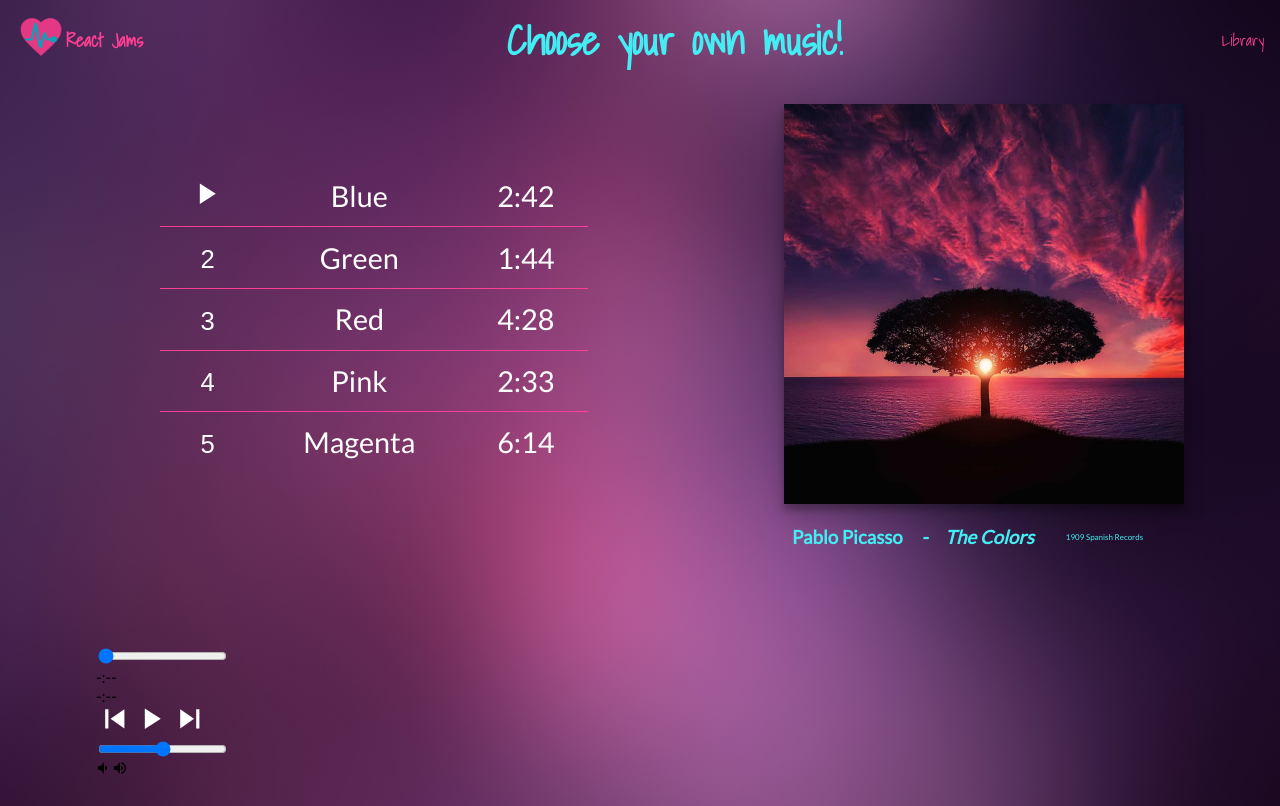
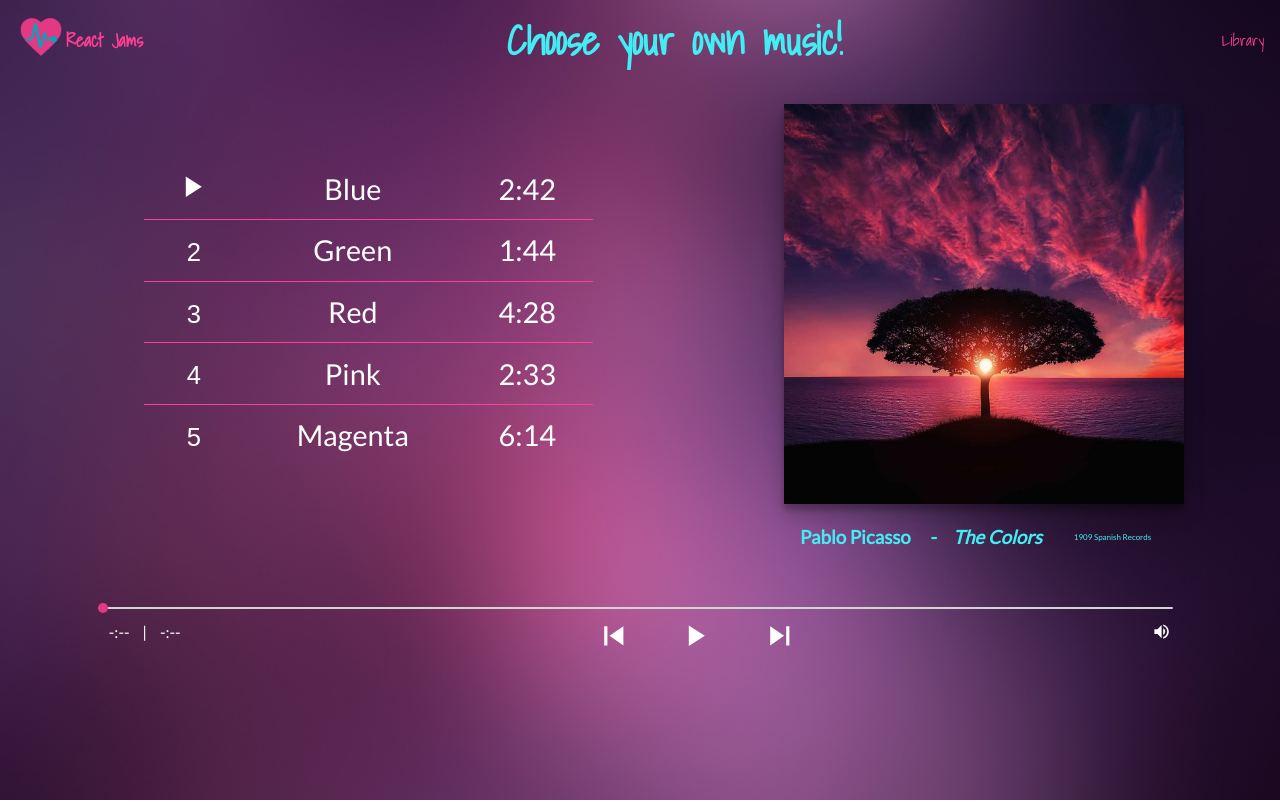
Before and after one commit to brose55/React-Jams, a React (Create React App) app: page /album/the-colors in a window 1280 px wide. Built offline with nearby package versions, Linux system fonts and the light colour scheme.

Commit message:
style player-bar

```diff
--- a/src/components/PlayerBar.js
+++ b/src/components/PlayerBar.js
@@ -1,58 +1,67 @@
-import React, { Component } from 'react';
-// import '../style/PlayerBar.css';
+import React, { useState } from 'react';
+import '../style/PlayerBar.scss';
 
-class PlayerBar extends Component {
-  render() {
+const PlayerBar = ({ currentTime, duration, handleTimeChange, formatTime, handlePrevClick, handleSongClick, handleNextClick, isPlaying, volume, handleVolumeChange }) => {
+
+    const [isHovered, setHovered] = useState(false);
     return (
       <div className="pb">
+        <div className='left-side'>
           <div id="time-control" className="stack">
             <input
               type="range"
-            className="seek-bar"
-            value={(this.props.currentTime / this.props.duration) || 0}
+              className="seek-bar time-bar"
+              value={(currentTime / duration) || 0}
               max="1"
               min="0"
               step="0.01"
-            onChange={this.props.handleTimeChange}
+              onChange={handleTimeChange}
             />
+          </div>
           <div className="under">
-						<div className="current-time">{this.props.formatTime(this.props.currentTime)}</div>
-						<div className="total-time">{this.props.formatTime(this.props.duration)}</div>
-					</div>
+            <div id='time' className='flex'>
+              <div className="current-time">{formatTime(currentTime)}</div>
+              <span> | </span>
+              <div className="total-time">{formatTime(duration)}</div>
             </div>
             <div id="buttons">
-					<button id="previous" onClick={this.props.handlePrevClick}>
+              <button id="previous" onClick={handlePrevClick}>
                 <ion-icon name="skip-backward"></ion-icon>
               </button>
-					<button id="play-pause" onClick={this.props.handleSongClick}>
+              <button id="play-pause" onClick={handleSongClick}>
                 {
-							this.props.isPlaying ?
+                  isPlaying ?
                     <ion-icon name="pause"></ion-icon> :
                     <ion-icon name="play"></ion-icon>
                 }
               </button>
-					<button id="next" onClick={this.props.handleNextClick}>
+              <button id="next" onClick={handleNextClick}>
                 <ion-icon name="skip-forward"></ion-icon>
               </button>
             </div>
-        <div id="volume-control" className="stack">
+            <div
+              id="volume-control"
+              className="right-side"
+              onMouseEnter={() => setHovered(true)}
+              onMouseLeave={() => setHovered(false)}>
               <input
                 type="range"
-            className="seek-bar"
-            value={this.props.volume}
+                className="seek-bar volume-bar"
+                value={volume}
                 max="1"
                 min="0"
                 step="0.01"
-            onChange={this.props.handleVolumeChange}
+                onChange={handleVolumeChange}
+                style={isHovered ? {'display':'flex'} : {'display':'none'}}
               />
-					<div className="under">
-						<ion-icon name="volume-low"></ion-icon>
+              <div className="volume flex">
                 <ion-icon name="volume-high"></ion-icon>
+              </div>
+            </div>
           </div>
         </div>
       </div>
     )
 }
-}
 
 export default PlayerBar;
--- a/src/style/Album.scss
+++ b/src/style/Album.scss
@@ -2,11 +2,11 @@
 
 .album {
 	display: grid;
-	grid-template-columns: repeat(2, 1fr);
-	grid-template-rows: auto 20vh;
+	grid-template-columns: 1fr 1fr;
+	grid-template-rows: 30rem;
 	grid-template-areas: "s a"
 	                     "p p";
-	grid-gap: 5rem;
+	grid-gap: 2rem;
 	justify-content: center;
 }
 
@@ -23,7 +23,7 @@
 	height: auto;
 	align-self: center;
   justify-self: stretch;
-  margin-left: 4rem;
+  margin-left: 3rem;
 }
 
 #album-info {
@@ -40,7 +40,7 @@
 	display: flex;
 	align-items: center;
   color: $light-blue;
-  padding-left: .5rem;
+  padding-left: 1rem;
 }
 
 #album-title {
--- a/src/style/Landing.scss
+++ b/src/style/Landing.scss
@@ -40,6 +40,3 @@
   margin-left: 20%;
   padding-top: 7%;
 }
-
-.large {
-}
--- /dev/null
+++ b/src/style/PlayerBar.scss
@@ -0,0 +1,95 @@
+.pb {
+  max-height: 4.5rem;
+}
+
+.left-side {
+  min-height: 9vh;
+}
+
+.right-side {
+	display: flex;
+}
+
+#time {
+  flex: 1;
+  color: white;
+}
+
+.under {
+	display: flex;
+  justify-content: space-between;
+  margin-top: 1vh;
+}
+
+#time-control {
+	width: 40vw;
+	font-size: 2vw;
+}
+
+#buttons {
+  display: flex;
+  justify-content: center;
+	font-size: 10vw;
+  flex: 8;
+  margin: 0 1vw 0 1vw;
+  position: absolute;
+  padding-left: 38vw;
+}
+
+#volume-control {
+	font-size: 1.5vw;
+}
+
+#play-pause {
+  padding: 0 4vw 0 4vw;
+}
+
+.seek-bar {
+  -webkit-appearance: none;
+  height: 0.2vh;
+	border-radius: 5px;
+  outline: none;
+	background: #d3d3d3;
+}
+
+.time-bar {
+  width: 84vw;
+}
+
+.volume-bar {
+  position: relative;
+  z-index: 2;
+  margin-top: 1vh;
+}
+
+.volume {
+  color: white;
+  padding-right: 1vw;
+}
+
+.current-time {
+  padding-left: 1vw;
+  padding-right: 1vw;
+}
+
+.total-time {
+  padding-left: 1vw;
+}
+
+.seek-bar::-webkit-slider-thumb {
+  -webkit-appearance: none;
+  appearance: none;
+  width: 0.8vw;
+  height: 0.8vw;
+  border-radius: 50%;
+  background: #e33984;
+  cursor: pointer;
+}
+
+.seekbar::-moz-range-thumb {
+  width: 1vw;
+  height: 1vw;
+  border-radius: 50%;
+  background: #e33984;
+  cursor: pointer;
+}
```
Lines whose indentation alone changed are shown as unchanged.
